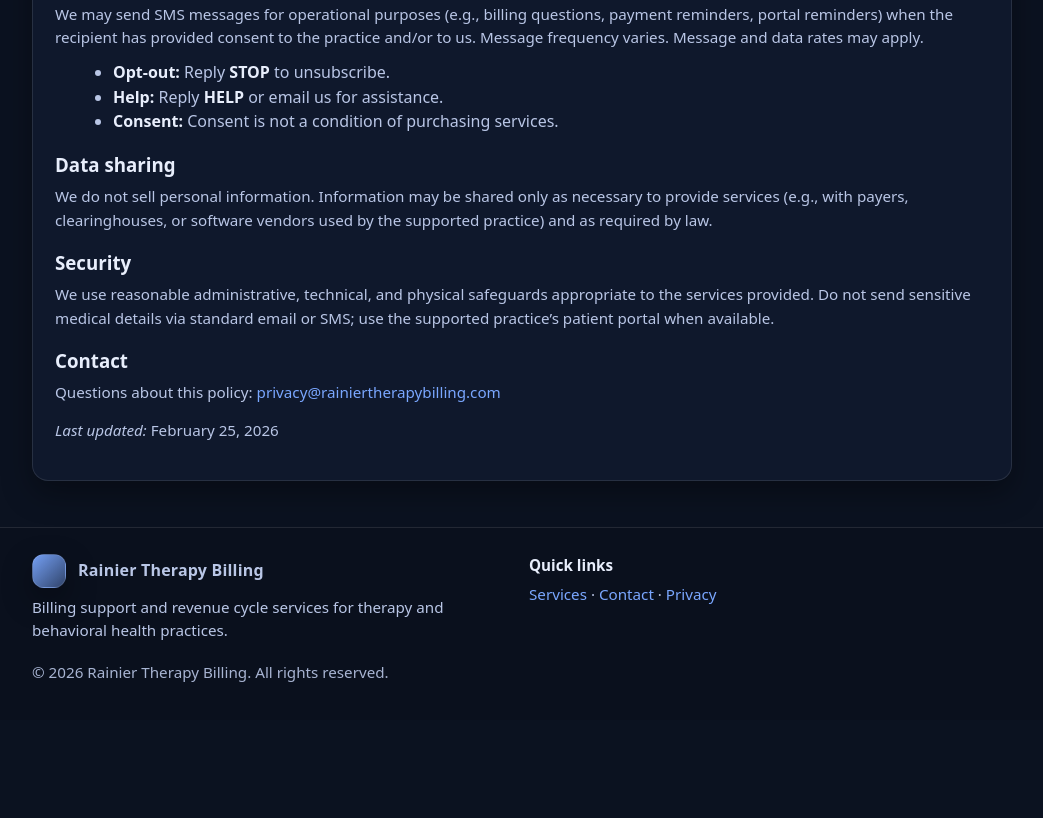
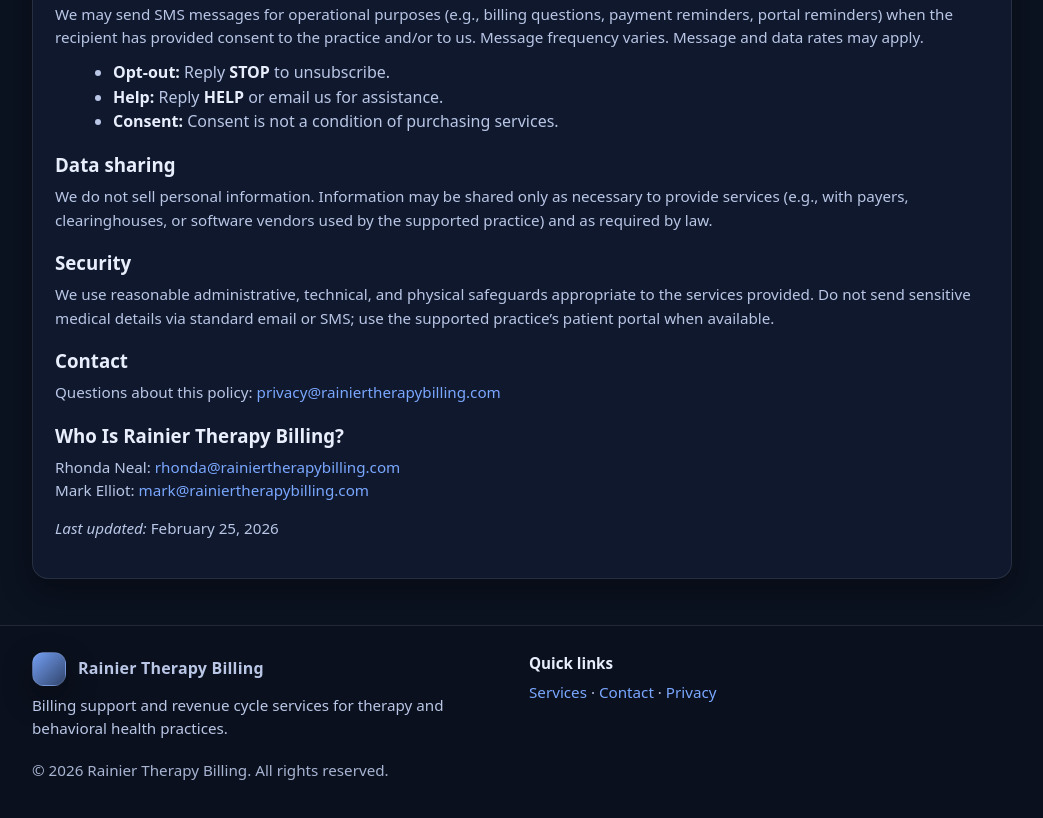
Before and after one commit to RTBillling/RainierTherapyBilling, a plain HTML site: page index.html in a window 1280 px wide. Shown: the part 1672-2490 px from the top of the page, without its empty margins (118-1161 px from the left). Before the commit the page ends 2392 px from the top, so only its background shows below. Drawn offline with Linux system fonts and the light colour scheme.

Commit message:
Add Who Is
Add email addresses to Who Is section

```diff
--- a/index.html
+++ b/index.html
@@ -323,6 +323,12 @@
           Questions about this policy: <a href="mailto:privacy@rainiertherapybilling.com">privacy@rainiertherapybilling.com</a>
         </p>
 
+	    <h3 style="margin:16px 0 6px">Who Is Rainier Therapy Billing?</h3>
+        <p class="small" style="margin:0">
+          Rhonda Neal: <a href="mailto:rhonda@rainiertherapybilling.com">rhonda@rainiertherapybilling.com</a><br>
+	  Mark Elliot: <a href="mailto:mark@rainiertherapybilling.com">mark@rainiertherapybilling.com</a>
+        </p>
+
         <p class="small" style="margin-top:14px">
           <em>Last updated:</em> February 25, 2026
         </p>
```
